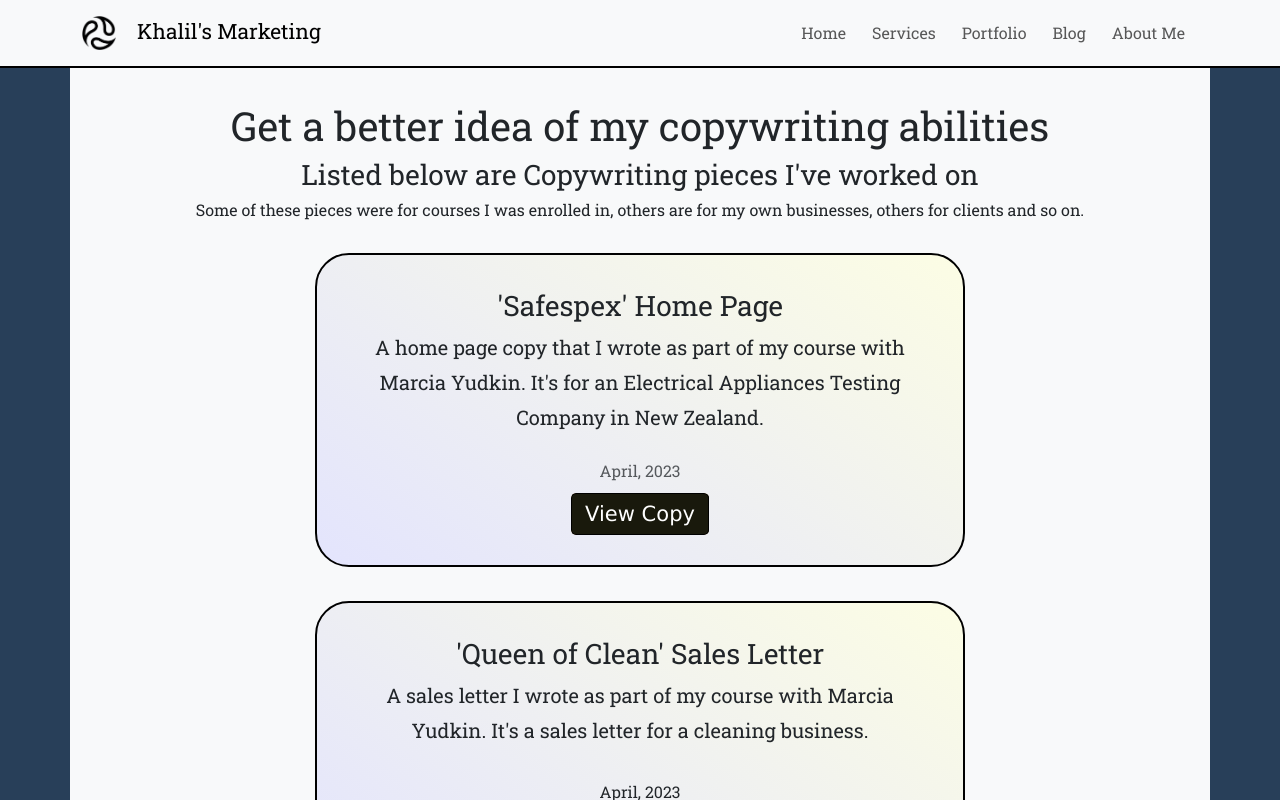
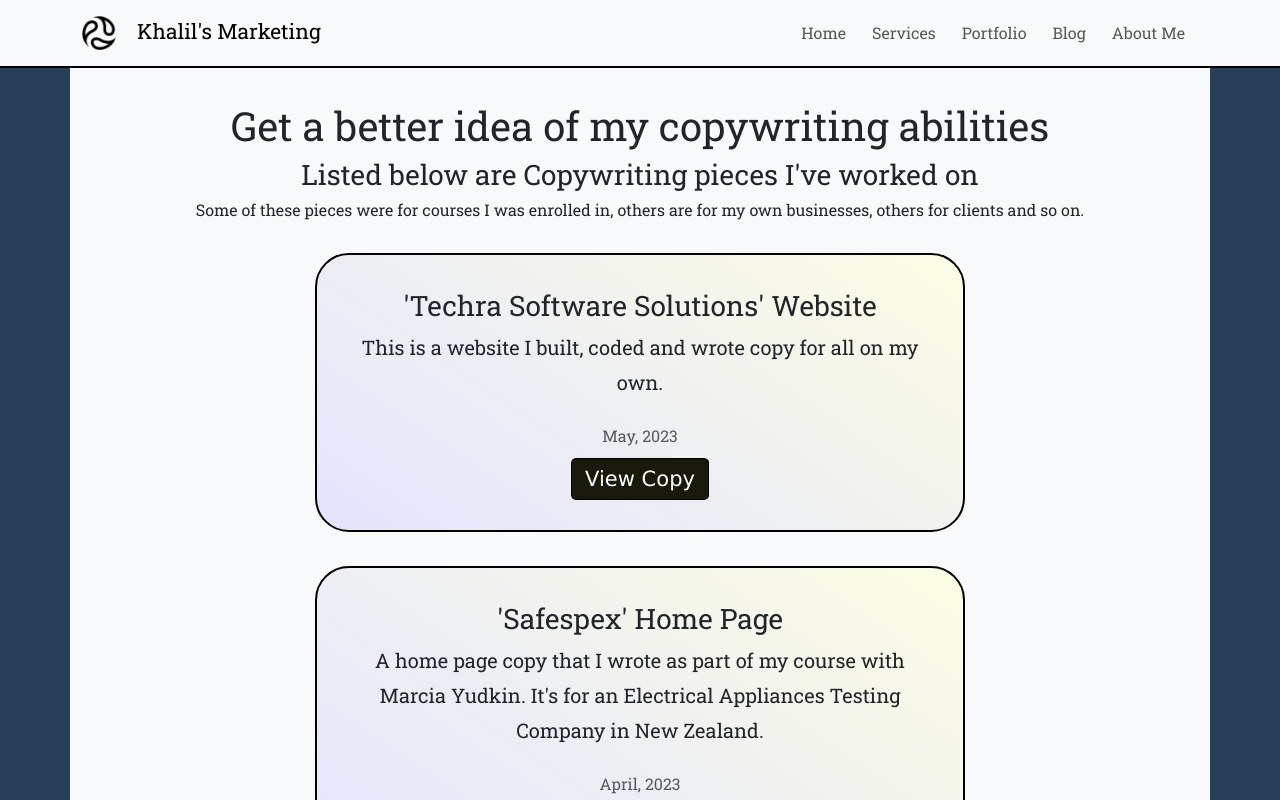
Before and after one commit to omarkha/khalilcopywriting, a React (Create React App) app: page /portfolio in a window 1280 px wide. Shown: the top 800 px of the page. Built offline with nearby package versions, Linux system fonts and the light colour scheme; a web font is replaced by a local one.

Commit message:
new portfolio piece

```diff
--- a/src/pages/Landingpage.js
+++ b/src/pages/Landingpage.js
@@ -93,9 +93,10 @@ const Landingpage = () => {
               where he took professional pictures of the food and the
               restaurant. I’ve noticed that Omar helps the business owner reach
               his/her customers in an excellent way and easily.“
+              <br />
               <span className="text-muted">
                 {" "}
-                - Amal A. Maseer, New Paltz, NY
+                - Amal A. Maseer, New Paltz, NY. Owner of Amals Cusine.
               </span>
             </div>{" "}
             <p className="h1 text-dark">
--- a/src/pages/Portfoliopage.js
+++ b/src/pages/Portfoliopage.js
@@ -15,6 +15,23 @@ const Portfoliopage = () => {
             Some of these pieces were for courses I was enrolled in, others are
             for my own businesses, others for clients and so on.
           </p>
+          <div className="copypiece">
+            <div>
+              <h3>'Techra Software Solutions' Website</h3>
+              <p className="h5 text-dark">
+                This is a website I built, coded and wrote copy for all on my
+                own.
+              </p>
+              <p className="text-muted mt-4">May, 2023</p>
+              <a
+                className="button-2 mt-4"
+                href="https://techra.netlify.app/"
+                target="_blank"
+              >
+                View Copy
+              </a>
+            </div>
+          </div>
           <div className="copypiece">
             <div>
               <h3>'Safespex' Home Page</h3>
```
